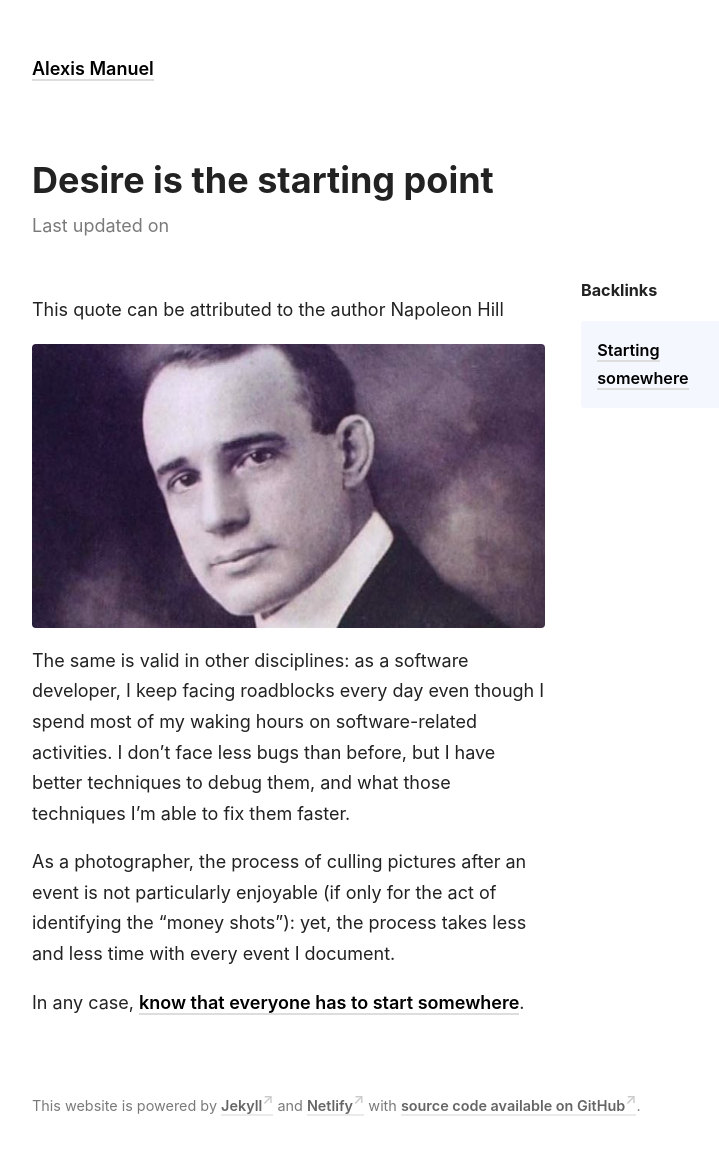
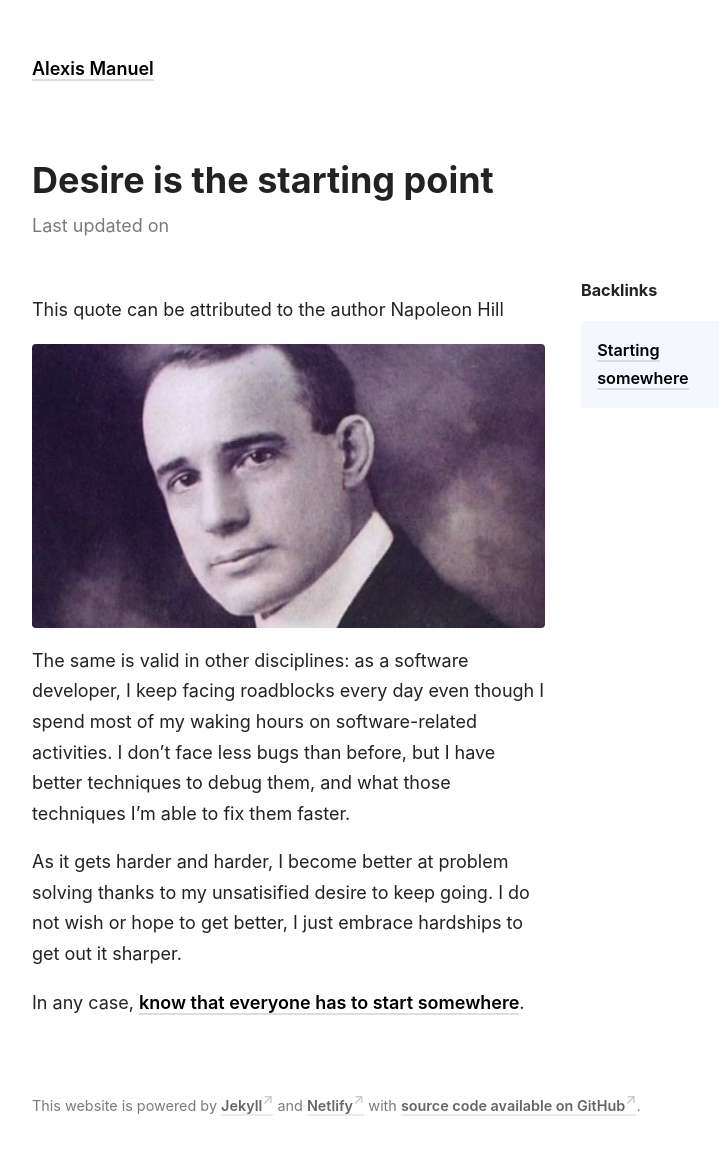
Before and after one commit to alexismanuel/alexismanuel.com, a Jekyll site: the page built from _notes/desire-is-the-starting-point.md, in a window 1280 px wide. Shown: the whole page, without its empty margins (248-967 px from the left). Built offline with Jekyll 4.4.1, drawn with Linux system fonts in a browser that asks for light colours.

Commit message:
:pencil: Update desire note

```diff
--- a/_notes/desire-is-the-starting-point.md
+++ b/_notes/desire-is-the-starting-point.md
@@ -9,6 +9,6 @@ This quote can be attributed to the author Napoleon Hill
 
 The same is valid in other disciplines: as a software developer, I keep facing roadblocks every day even though I spend most of my waking hours on software-related activities. I don't face less bugs than before, but I have better techniques to debug them, and what those techniques I'm able to fix them faster.
 
-As a photographer, the process of culling pictures after an event is not particularly enjoyable (if only for the act of identifying the "money shots"): yet, the process takes less and less time with every event I document.
+As it gets harder and harder, I become better at problem solving thanks to my unsatisified desire to keep going. I do not wish or hope to get better, I just embrace hardships to get out it sharper.
 
 In any case, [know that everyone has to start somewhere](/notes/starting-somewhere){: .internal-link}.
```
